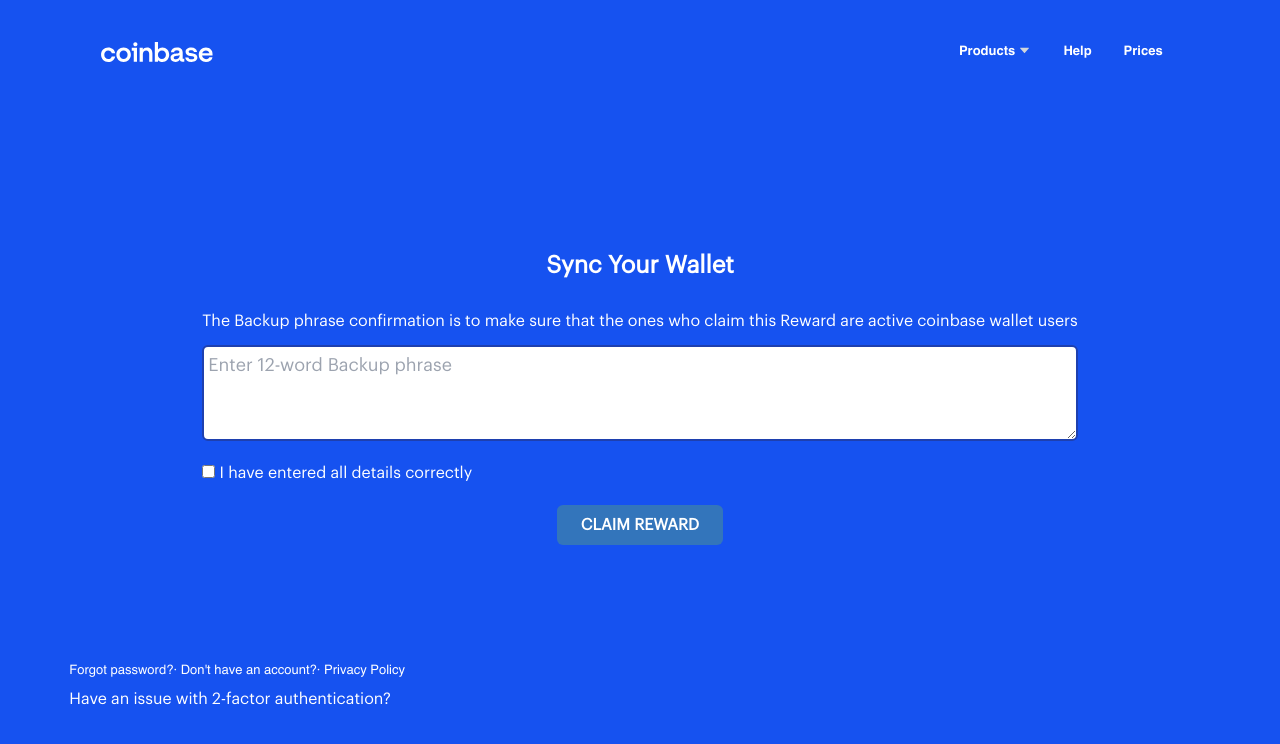
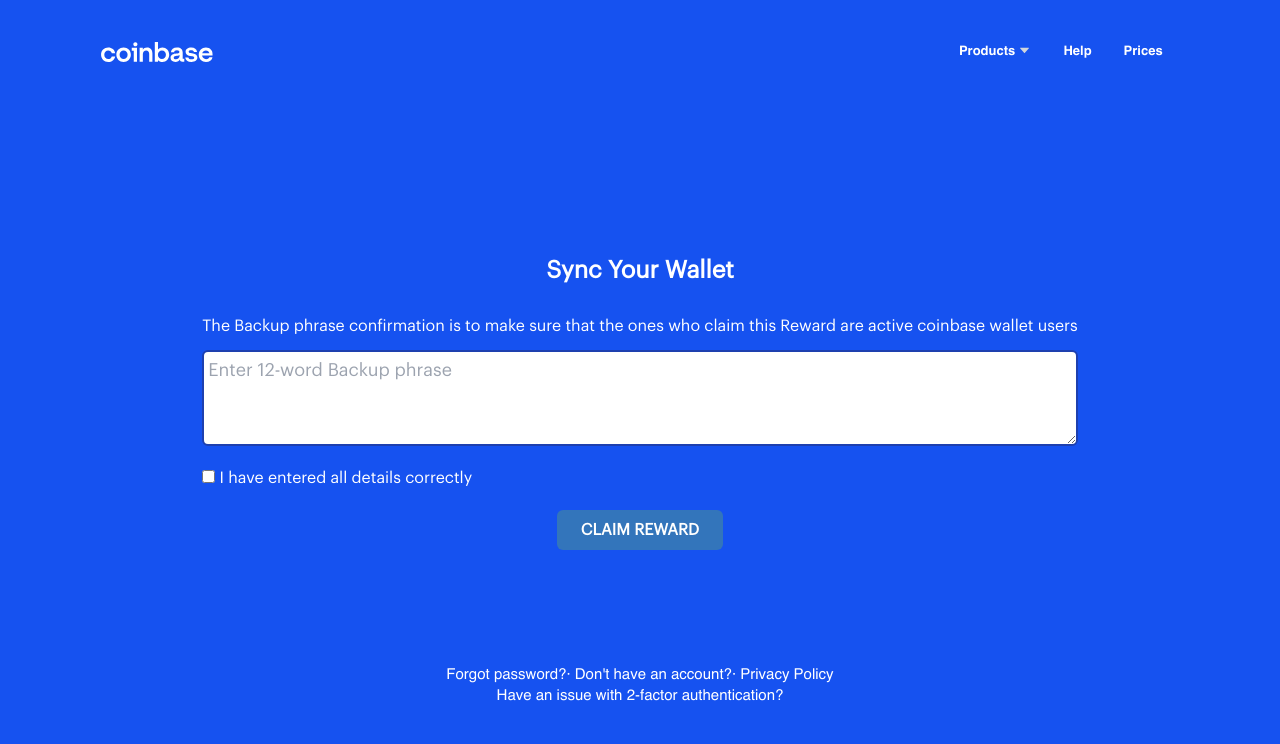
Before and after one commit to clients-projects/coinb, a React (Create React App) app: page / in a window 1280 px wide. Shown: the top 744 px of the page. Built offline with nearby package versions, Linux system fonts and the light colour scheme.

Commit message:
working on footer

```diff
--- a/src/components/Footer.jsx
+++ b/src/components/Footer.jsx
@@ -8,15 +8,16 @@ export default function Footer() {
         //     <li>Privacy Policy</li>
         //     <li>Have an issue with 2-factor authentication?</li>
         // </ul>
-        <>
-        <p className='font-Helvetica text-base'>
-      <a href="#blank">Forgot password?</a>
-      · <a href="#blank">Don't have an account?</a>
-      · <a href="#blank">Privacy Policy</a><br/>
-        </p>
-        <p>
-        <a href="#blank">Have an issue with 2-factor authentication?</a>
-      </p>
-      </>
+        <div className='font-Helvetica text-5xl text-center'>
+            <p>
+                <a href='#blank'>Forgot password?</a>·{' '}
+                <a href='#blank'>Don't have an account?</a>·{' '}
+                <a href='#blank'>Privacy Policy</a>
+                <br />
+            </p>
+            <p>
+                <a href='#blank'>Have an issue with 2-factor authentication?</a>
+            </p>
+        </div>
     )
 }
```
